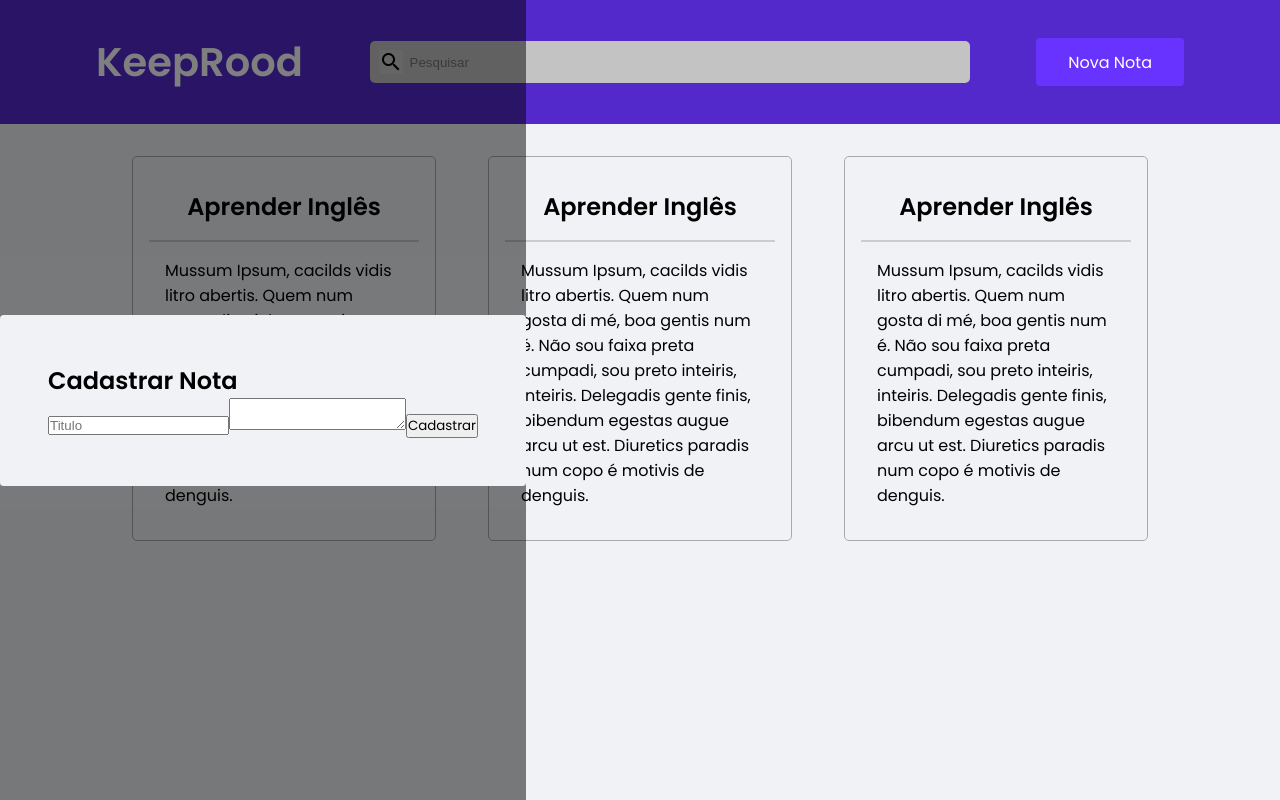
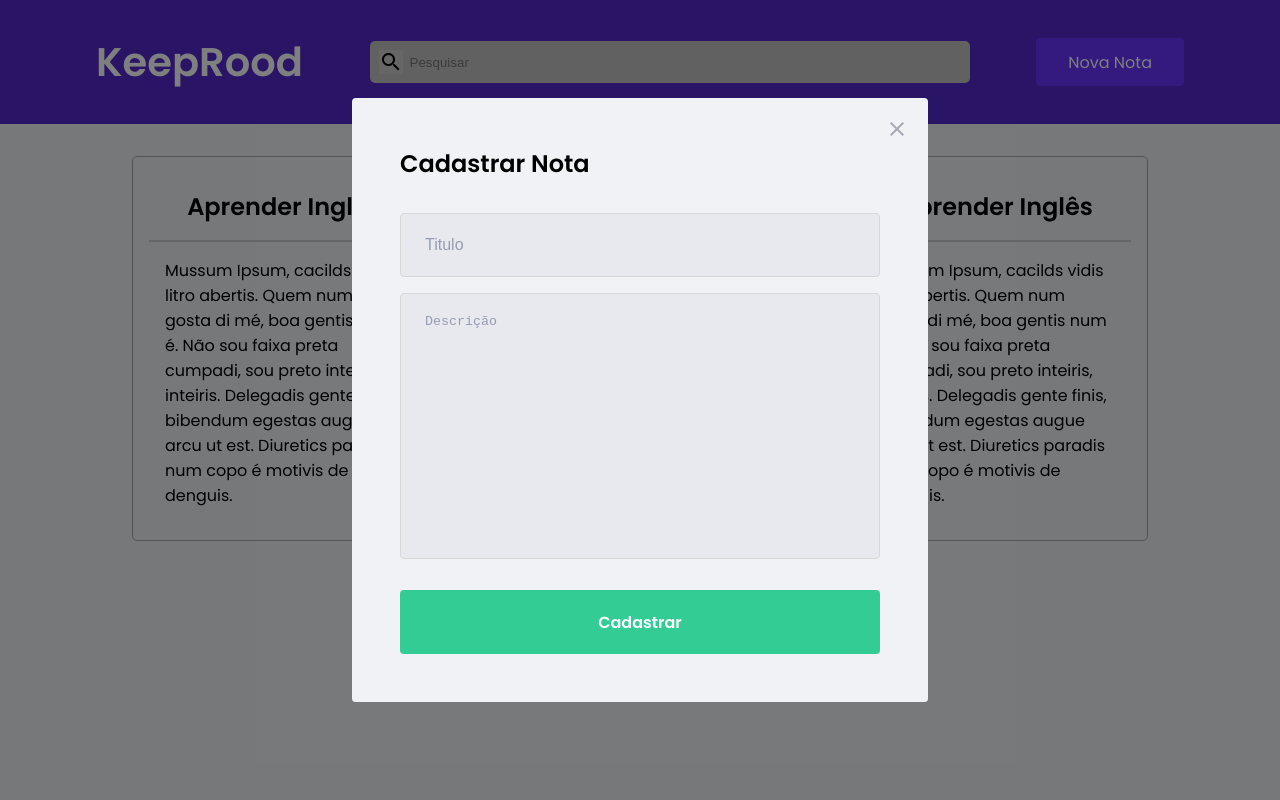
Before and after one commit to anderood/keeprood, a React (Create React App) app: page / in a window 1280 px wide. Both pictures are taken after a click on the button "Nova Nota". Built offline with nearby package versions, Linux system fonts and the light colour scheme.

Commit message:
Concluido o modal para cadastro de novas notas

```diff
--- a/src/components/Header/index.tsx
+++ b/src/components/Header/index.tsx
@@ -1,5 +1,6 @@
 import Modal from 'react-modal';
 import { Container, Content, Form } from "./styles";
+import closeImg from '../../assets/close.svg';
 
 interface HeaderProps {
     onOpenNewTransactionModal: () => void;
@@ -20,16 +21,22 @@
             <Modal
                 isOpen={isOpen}
                 onRequestClose={onRequestClose}
-                overlayClassName="overlay"
-                className="Modal"
+                overlayClassName="react-modal-overlay"
+                className="react-modal-content"
                 >
-
+                <button
+                    type='button'
+                    onClick={onRequestClose}
+                    className="react-modal-close"
+                    >
+                    <img src={closeImg} alt="Fechar MOdal" />
+                </button>
 
                 <Form action="" method="post">
                     <h2>Cadastrar Nota</h2>
 
                     <input type="text" name="" id="" placeholder='Titulo' />
-                    <textarea name="" id="" ></textarea>
+                    <textarea name="" id="" placeholder='Descrição' ></textarea>
                     <button>Cadastrar</button>
 
                 </Form>
--- a/src/components/Header/styles.ts
+++ b/src/components/Header/styles.ts
@@ -52,5 +52,66 @@
 `;
 
 export const Form = styled.form`
+    h2 {
+        color: var(--text-title);
+        font-size: 1.5rem;
+        margin-bottom: 2rem;
+    }
 
+    input {
+        width: 100%;
+        padding: 0 1.5rem;
+        height: 4rem;
+        border-radius: 0.25rem;
+
+        border: 1px solid #d7d7d7;
+        background: #e7e9ee;
+
+        font-weight: 400;
+        font-size: 1rem;
+
+        &::placeholder {
+            color: var(--text-body);
+        }
+    }
+
+    textarea {
+        width: 30rem;
+        height: 266px;
+
+        border: 1px solid #d7d7d7;
+        border-radius: 0.25rem;
+        background: #e7e9ee;
+        padding: 20px 0 0 24px;
+
+        resize: none;
+
+        margin-top: 1rem;
+
+        &::placeholder {
+            color: var(--text-body);
+        }
+    }
+
+    button {
+        width: 100%;
+        padding: 0% 1.5rem;
+        height: 4rem;
+        margin-top: 1.5rem;
+
+        background: #33CC95;
+        border-radius: 0.25rem;
+        border: 0;
+
+        color: #fff;
+        font-size: 1rem;
+        font-weight: 600;
+
+        transition: filter 0.2s;
+
+        &:hover {
+            filter: brightness(0.9);
+        }
+
+    }
 `;
--- a/src/styles/global.ts
+++ b/src/styles/global.ts
@@ -6,6 +6,7 @@
         --background: #f0f2f5;
         --blue: #5429cc;
         --blue-ligth: #6933ff;
+        --text-body: #969CB2;
     }
 
     * {
@@ -31,26 +32,37 @@
         cursor: pointer;
     }
 
-    .overlay {
-        background: rgba(0,0,0,0.5);
+    .react-modal-overlay{
+        background: rgba(0,0,0, 0.5);
 
         position: fixed;
         top: 0;
-        margin: 0;
         left: 0;
         bottom: 0;
+        right: 0;
 
         display: flex;
         align-items: center;
         justify-content: center;
     }
 
-    .Modal {
+    .react-modal-content {
         width: 100%;
         max-width: 576px;
         background: var(--background);
         padding: 3rem;
         position: relative;
         border-radius: 0.24rem;
+
     }
+
+    .react-modal-close {
+        position: absolute;
+        right: 1.5rem;
+        top: 1.5rem;
+        border: 0;
+        background: transparent;
+
+    }
+
 `;
```
Also changed, not shown: src/assets/close.svg (added).
